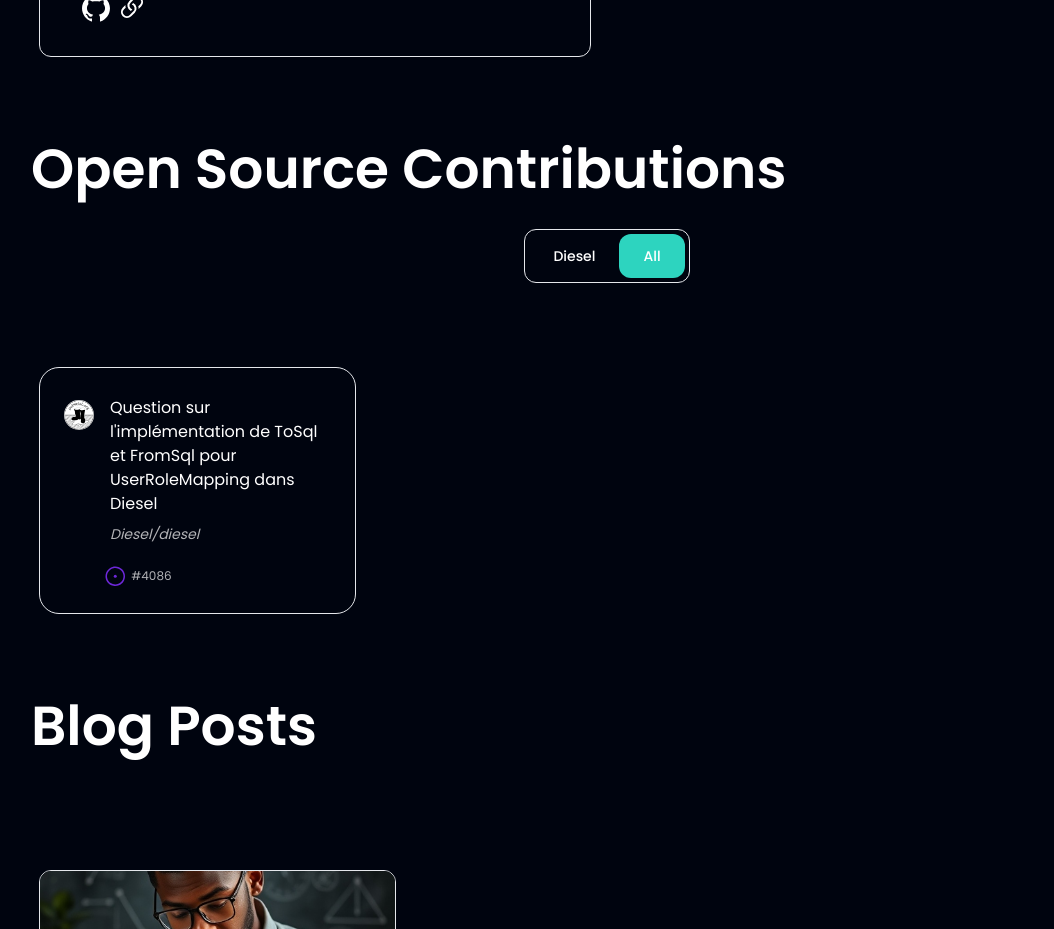
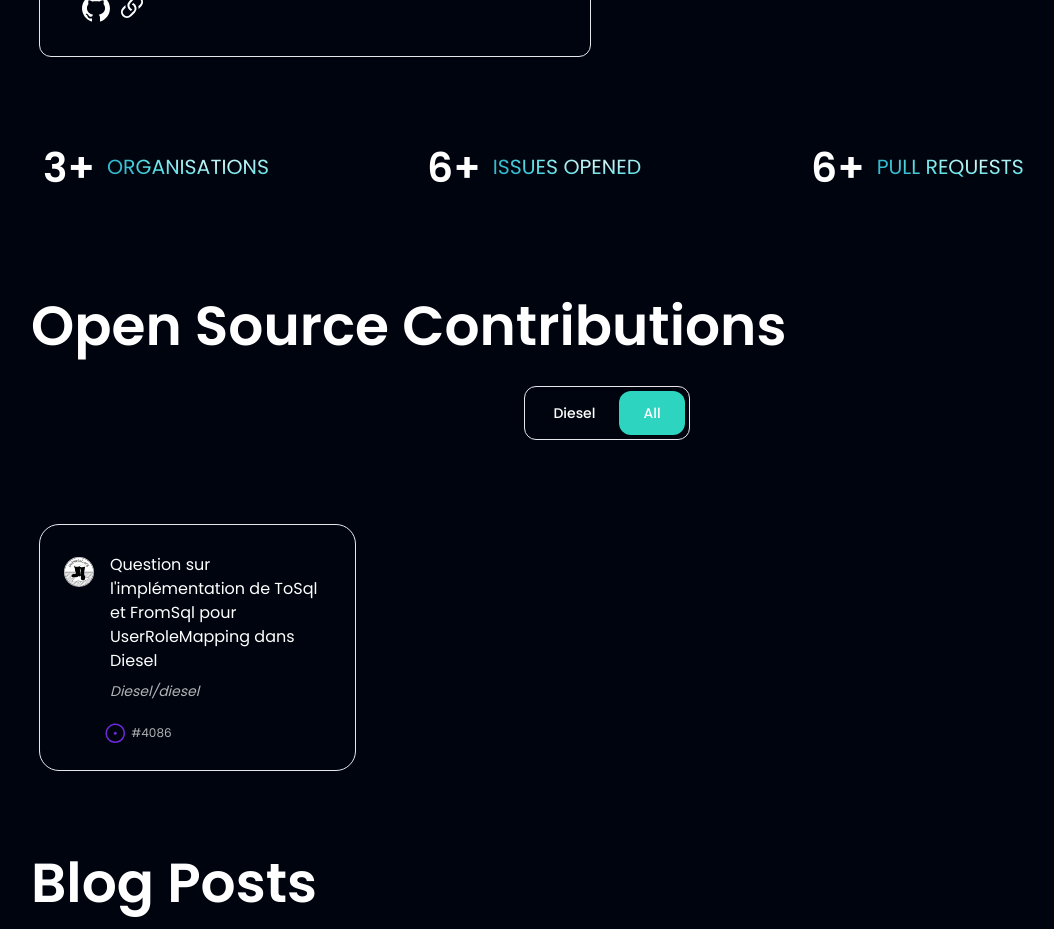
Before and after one commit to sony-level/Portfolio, a React (Vite) app: page / in a window 1280 px wide. Shown: the part 6020-6949 px from the top of the page, without its empty margins (33-1087 px from the left). Built offline with nearby package versions, Linux system fonts and the light colour scheme.

Commit message:
feat add githubcalendar

```diff
--- a/src/App.jsx
+++ b/src/App.jsx
@@ -62,6 +62,7 @@
         <div className={`bg-primary ${styles.flexCenter} ${styles.paddingX}`}>
           <div className={`${styles.boxWidth}`}>
             <Projects />
+            <Stats />
             <OpenSource />
             <BlogPosts enabled={true} />
             <ExtraCurricular />
```
